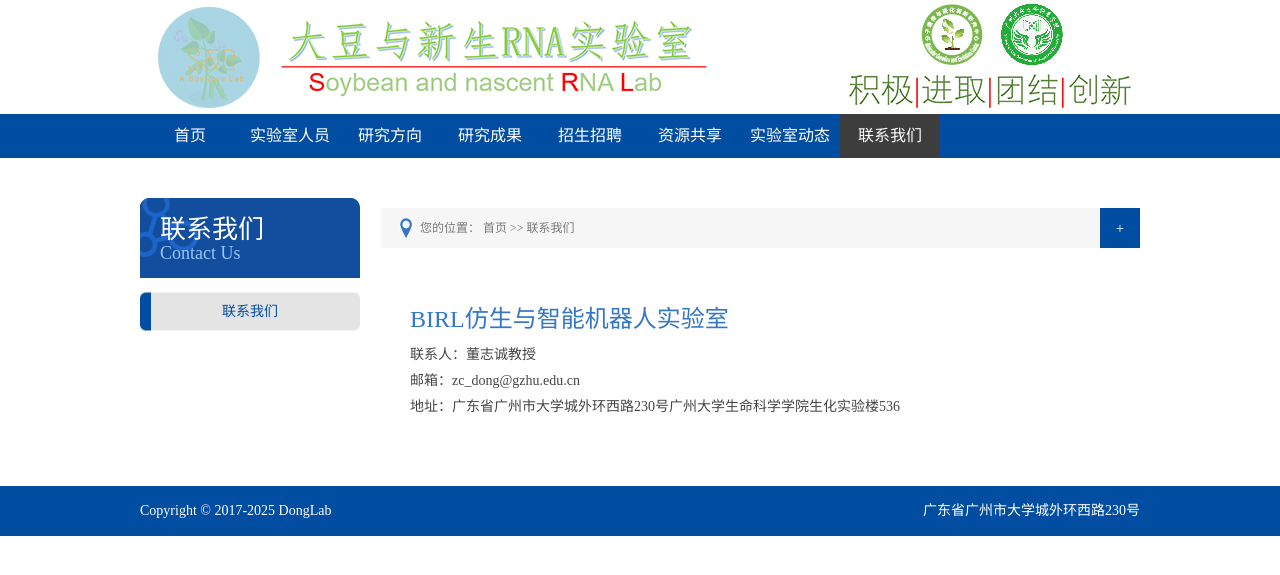
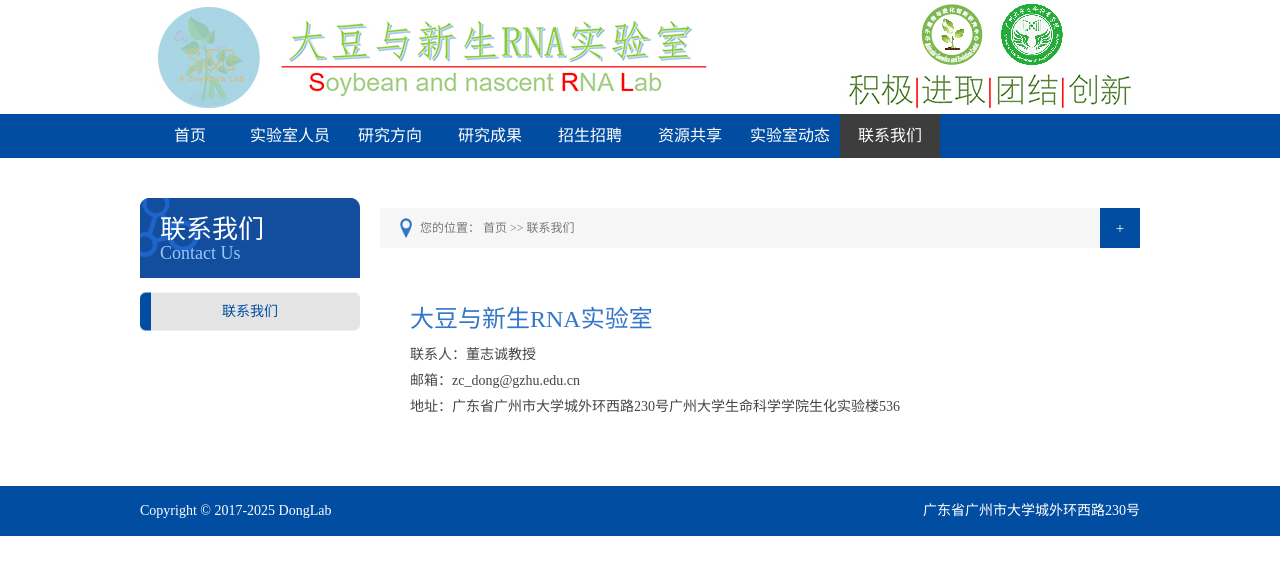
Before and after one commit to zhanweimin2021/zhanweimin2021.github.io, a Jekyll site: the page built from pages/contact.html, in a window 1280 px wide. Shown: the top 575 px of the page. Built offline with Jekyll 4.4.1, drawn with Linux system fonts in a browser that asks for light colours.

Commit message:
Update contact.html

```diff
--- a/pages/contact.html
+++ b/pages/contact.html
@@ -13,7 +13,7 @@
   <div class="contact1_r_b1">
     <div class="contact1_r_b1 left">
       <div class="text">
-        <p class="pt">BIRL仿生与智能机器人实验室</p>
+        <p class="pt">大豆与新生RNA实验室</p>
         <p>联系人：{{ site.contacts }}</p>
         <p>邮箱：{{ site.email }}</p>
         <p>地址：{{ site.address }}</p>
```
